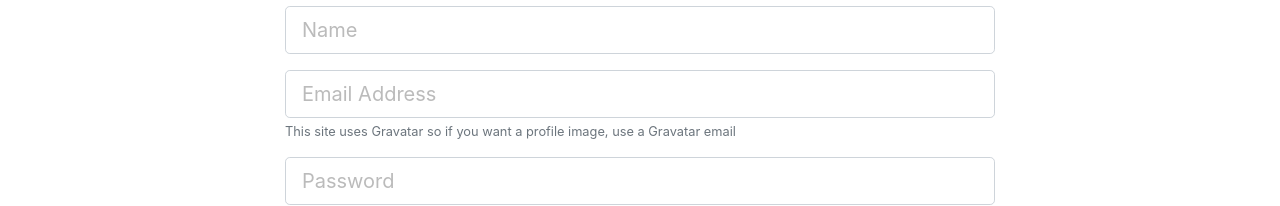
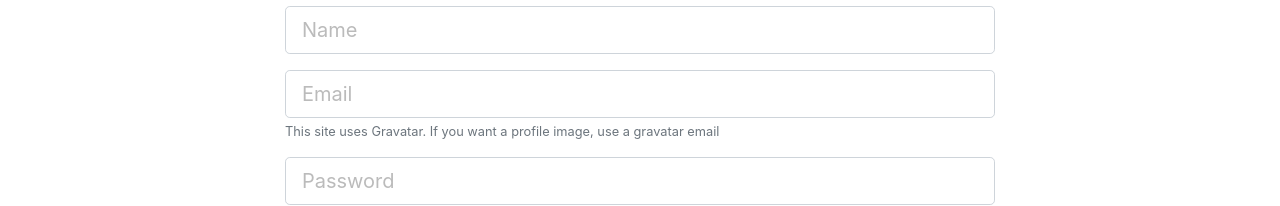
Before and after one commit to alefl10/devsum, a React (Create React App) app in the folder client/: page /register in a window 1280 px wide. Shown: the part 195-401 px from the top of the page. Built offline with nearby package versions, Linux system fonts and the light colour scheme.

Commit message:
Refactored forms to use TextFieldGroup component

```diff
--- a/client/src/components/auth/Login.js
+++ b/client/src/components/auth/Login.js
@@ -2,7 +2,7 @@
 /* eslint-disable react/jsx-indent */
 import React, { Component } from 'react';
 import PropTypes from 'prop-types';
-import classnames from 'classnames'; // Useful package for conditional HTML classes
+import TextFieldGroup from '../common/TextFieldGroup';
 
 class Login extends Component {
 	constructor() {
@@ -49,7 +49,6 @@
 
 	render() {
 		const { email, password, errors } = this.state;
-
 		return (
 			<div className="login">
 				<div className="container">
@@ -58,28 +57,22 @@
 							<h1 className="display-4 text-center">Log In</h1>
 							<p className="lead text-center">Sign in to your DevConnector account</p>
 							<form onSubmit={this.onSubmit}>
-								<div className="form-group">
-									<input
-										type="email"
-										className={classnames('form-control form-control-lg', { 'is-invalid': errors.email })}
+								<TextFieldGroup
 									placeholder="Email Address"
 									name="email"
+									type="email"
 									value={email}
 									onChange={this.onChange}
+									error={errors.email}
 								/>
-									{ errors.email && (<div className="invalid-feedback">{errors.email}</div>)}
-								</div>
-								<div className="form-group">
-									<input
-										type="password"
-										className={classnames('form-control form-control-lg', { 'is-invalid': errors.password })}
+								<TextFieldGroup
 									placeholder="Password"
 									name="password"
+									type="password"
 									value={password}
 									onChange={this.onChange}
+									error={errors.password}
 								/>
-									{ errors.password && (<div className="invalid-feedback">{errors.password}</div>)}
-								</div>
 								<input type="submit" className="btn btn-info btn-block mt-4" />
 							</form>
 						</div>
--- a/client/src/components/auth/Register.js
+++ b/client/src/components/auth/Register.js
@@ -2,7 +2,7 @@
 /* eslint-disable react/jsx-indent */
 import React, { Component } from 'react';
 import PropTypes from 'prop-types';
-import classnames from 'classnames'; // Useful package for conditional HTML classes
+import TextFieldGroup from '../common/TextFieldGroup';
 
 class Register extends Component {
 	constructor() {
@@ -57,51 +57,38 @@
 								<h1 className="display-4 text-center">Sign Up</h1>
 								<p className="lead text-center">Create your DevSum account</p>
 								<form onSubmit={this.onSubmit}>
-									<div className="form-group">
-										<input
-											type="text"
-											className={classnames('form-control form-control-lg', { 'is-invalid': errors.name })}
+									<TextFieldGroup
 										placeholder="Name"
 										name="name"
 										value={name}
 										onChange={this.onChange}
+										error={errors.name}
 									/>
-										{ errors.name && (<div className="invalid-feedback">{errors.name}</div>)}
-									</div>
-									<div className="form-group">
-										<input
+									<TextFieldGroup
+										placeholder="Email"
+										name="email"
 										type="email"
-											className={classnames('form-control form-control-lg', { 'is-invalid': errors.email })}
-											placeholder="Email Address"
-											name="email"
 										value={email}
 										onChange={this.onChange}
+										error={errors.email}
+										info="This site uses Gravatar. If you want a profile image, use a gravatar email"
 									/>
-										<small className="form-text text-muted">This site uses Gravatar so if you want a profile image, use a Gravatar email</small>
-										{ errors.email && (<div className="invalid-feedback">{errors.email}</div>)}
-									</div>
-									<div className="form-group">
-										<input
-											type="password"
-											className={classnames('form-control form-control-lg', { 'is-invalid': errors.password })}
+									<TextFieldGroup
 										placeholder="Password"
 										name="password"
+										type="password"
 										value={password}
 										onChange={this.onChange}
+										error={errors.password}
 									/>
-										{ errors.password && (<div className="invalid-feedback">{errors.password}</div>)}
-									</div>
-									<div className="form-group">
-										<input
-											type="password"
-											className={classnames('form-control form-control-lg', { 'is-invalid': errors.password2 })}
+									<TextFieldGroup
 										placeholder="Confirm Password"
 										name="password2"
+										type="password"
 										value={password2}
 										onChange={this.onChange}
+										error={errors.password2}
 									/>
-										{ errors.password2 && (<div className="invalid-feedback">{errors.password2}</div>)}
-									</div>
 									<input type="submit" className="btn btn-info btn-block mt-4" />
 								</form>
 							</div>
--- /dev/null
+++ b/client/src/components/common/TextFieldGroup.js
@@ -0,0 +1,43 @@
+/* eslint-disable react/jsx-indent-props */
+/* eslint-disable react/jsx-indent */
+import React from 'react';
+import classnames from 'classnames'; // Useful package for conditional HTML classes
+import PropTypes from 'prop-types';
+
+// eslint-disable-next-line max-len
+const TextFieldGroup = ({ name, placeholder, value, error, info, type, onChange, disabled }) => (
+	<div className="form-group">
+		<input
+			type={type}
+			className={classnames('form-control form-control-lg', { 'is-invalid': error })}
+			placeholder={placeholder}
+			name={name}
+			value={value}
+			onChange={onChange}
+			disabled={disabled}
+		/>
+		{info && <small className="form-text text-muted">{info}</small>}
+		{ error && (<div className="invalid-feedback">{error}</div>)}
+	</div>
+);
+
+TextFieldGroup.propTypes = {
+	name: PropTypes.string.isRequired,
+	placeholder: PropTypes.string,
+	value: PropTypes.string.isRequired,
+	info: PropTypes.string,
+	error: PropTypes.string,
+	type: PropTypes.string,
+	onChange: PropTypes.func.isRequired,
+	disabled: PropTypes.string,
+};
+
+TextFieldGroup.defaultProps = {
+	type: 'text',
+	placeholder: null,
+	info: null,
+	error: null,
+	disabled: null,
+};
+
+export default TextFieldGroup;
```
Lines whose indentation alone changed are shown as unchanged.
